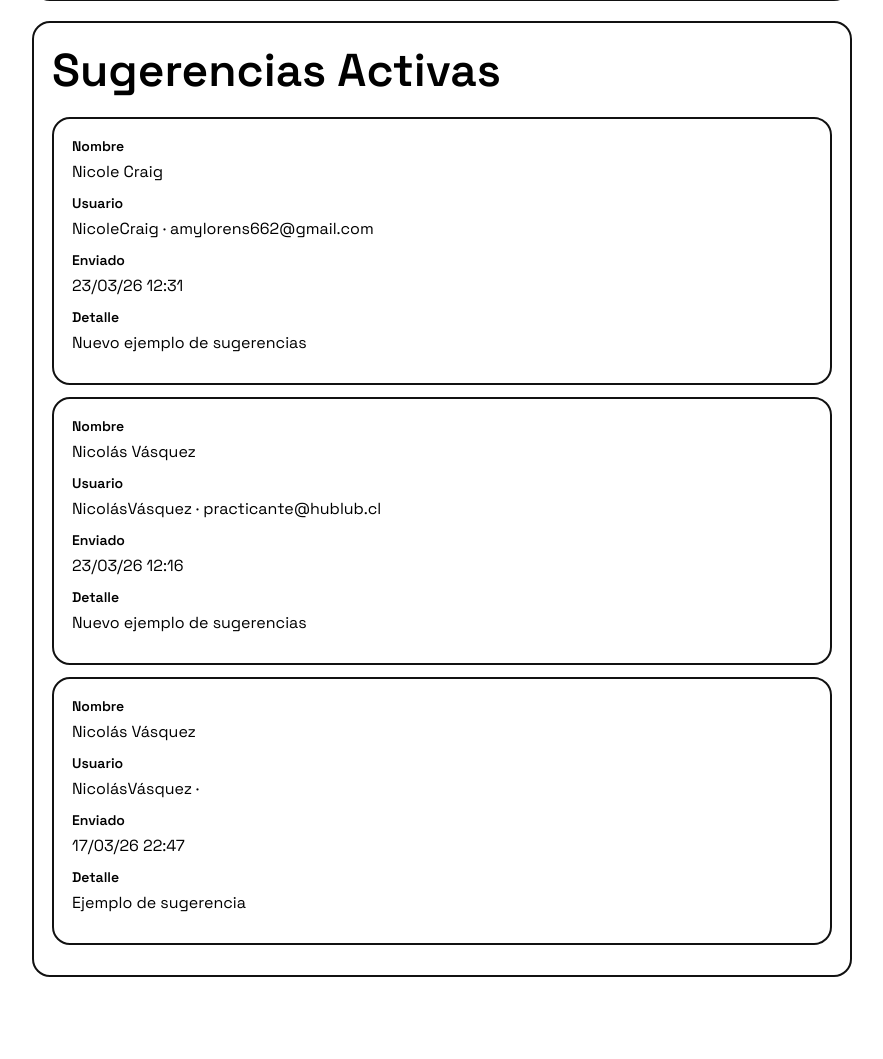
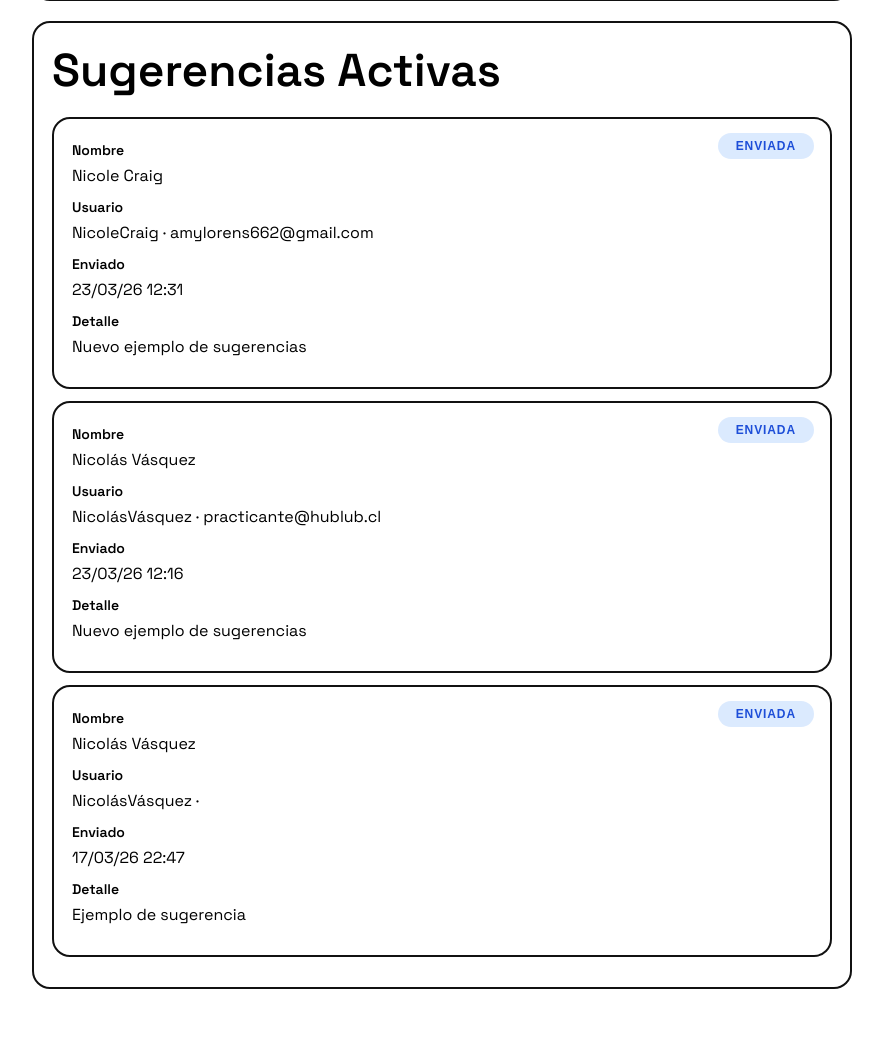
Before and after one commit to pabloandrestro/dashboard-practicantes, a Django app: page /sugerencias/ in a window 1280 px wide. Shown: the part 567-1626 px from the top of the page, without its empty margins (198-1081 px from the left). Before the commit the page ends 1544 px from the top, so only its background shows below. Run offline with Django 5.2, Linux system fonts and the light colour scheme; a user stored in the database is signed in; data comes from the database, SQL or seed files in the repository; both versions use the stored data as it was after the commit.

Commit message:
Integracion Boton de estado en seccion Sugerencias

```diff
--- a/config/urls.py
+++ b/config/urls.py
@@ -20,7 +20,7 @@ from core.views import (
     inicio, proyectos, horas,
 
     # Perfil practicante
-    perfil, perfil_editar, sugerencias,
+    perfil, perfil_editar, sugerencias, sugerencia_cambiar_estado,
 
     # Proyectos / reportes / horas
     proyecto_crear, proyecto_detalle, proyecto_cambiar_foto,
@@ -63,6 +63,7 @@ urlpatterns = [
     path("perfil/", perfil, name="perfil"),
     path("perfil/editar/", perfil_editar, name="perfil_editar"),
     path("sugerencias/", sugerencias, name="sugerencias"),
+    path("sugerencias/<int:sugerencia_id>/estado/", sugerencia_cambiar_estado, name="sugerencia_cambiar_estado"),
 
     # =========================
     # SECCIONES PRINCIPALES
--- a/core/models.py
+++ b/core/models.py
@@ -250,11 +250,22 @@ class Sugerencia(models.Model):
     - la fecha y hora de envío
     """
 
+    ESTADO_CHOICES = [
+        ("enviada", "Enviada"),
+        ("leida", "Leida"),
+        ("finalizada", "Finalizada"),
+    ]
+
     usuario = models.ForeignKey(User, on_delete=models.CASCADE)
     nombre = models.CharField(max_length=255)
     email = models.EmailField()
     texto = models.TextField()
     creado_en = models.DateTimeField(auto_now_add=True)
+    estado = models.CharField(
+        max_length=20,
+        choices=ESTADO_CHOICES,
+        default="enviada",
+    )
 
     def __str__(self):
         return f"Sugerencia de {self.usuario.username} ({self.creado_en.strftime('%d/%m/%y %H:%M')})"
--- a/core/templates/sugerencias.html
+++ b/core/templates/sugerencias.html
@@ -92,6 +92,51 @@
     .grid{ grid-template-columns:1fr; }
     .top h1{ font-size:38px; }
   }
+
+  /* Tarjeta de sugerencia: posición relativa para el badge */
+  .card-sugerencia {
+    position: relative;
+    padding-top: 22px;
+  }
+
+  /* Badge/botón de estado pill — esquina superior derecha */
+  .estado-btn {
+    position: absolute;
+    top: 14px;
+    right: 16px;
+    padding: 6px 18px;
+    border-radius: 999px;
+    font-size: 12px;
+    font-weight: 700;
+    letter-spacing: 0.9px;
+    text-transform: uppercase;
+    border: none;
+    white-space: nowrap;
+    transition: transform 0.1s ease, box-shadow 0.1s ease;
+  }
+
+  /* Clickeable (superusuario) */
+  button.estado-btn {
+    cursor: pointer;
+  }
+  button.estado-btn:hover {
+    transform: scale(1.05);
+    box-shadow: 0 2px 8px rgba(0,0,0,0.12);
+  }
+  button.estado-btn:active {
+    transform: scale(0.97);
+  }
+
+  /* Solo lectura (usuario normal) */
+  span.estado-btn {
+    cursor: default;
+  }
+
+  /* Colores por estado */
+  .estado-enviada    { background: #dbeafe; color: #1d4ed8; }
+  .estado-leida      { background: #fef9c3; color: #92400e; }
+  .estado-finalizada { background: #dcfce7; color: #15803d; }
+
 </style>
 
 <div class="wrap">
@@ -161,7 +206,29 @@
     {% if sugerencias_list %}
       {% for s in sugerencias_list %}
         <div class="row">
-          <div class="card">
+          <div class="card card-sugerencia">
+
+            {% if request.user.is_superuser %}
+              <!-- Superusuario: botón pill que cicla al siguiente estado al hacer clic -->
+              <form method="POST" action="{% url 'sugerencia_cambiar_estado' s.id %}" style="display:inline;">
+                {% csrf_token %}
+                <input type="hidden" name="estado" id="next-{{ s.id }}"
+                  value="{% if s.estado == 'enviada' %}leida{% elif s.estado == 'leida' %}finalizada{% else %}enviada{% endif %}">
+                <button
+                  type="submit"
+                  class="estado-btn estado-{{ s.estado }}"
+                  title="Clic para avanzar al siguiente estado"
+                >
+                  {{ s.get_estado_display }}
+                </button>
+              </form>
+            {% else %}
+              <!-- Usuario normal: solo lectura -->
+              <span class="estado-btn estado-{{ s.estado }}">
+                {{ s.get_estado_display }}
+              </span>
+            {% endif %}
+
             <div class="row">
               <label>Nombre</label>
               <div>{{ s.nombre }} </div>
@@ -184,6 +251,7 @@
           </div>
         </div>
       {% endfor %}
+
     {% else %}
       <div class="hint">No hay sugerencias para mostrar.</div>
     {% endif %}
--- a/core/views.py
+++ b/core/views.py
@@ -293,6 +293,28 @@ def sugerencias(request):
         "form": form,
         "sugerencias_list": sugerencias_qs,
     })
+
+
+@login_required
+@require_POST
+def sugerencia_cambiar_estado(request, sugerencia_id):
+    """
+    Permito al superusuario cambiar el estado de una sugerencia.
+    Los estados válidos son: enviada, leida, finalizada.
+    """
+    if not request.user.is_superuser:
+        return redirect("sugerencias")
+
+    sugerencia = get_object_or_404(Sugerencia, id=sugerencia_id)
+    nuevo_estado = request.POST.get("estado", "").strip()
+
+    estados_validos = [choice[0] for choice in Sugerencia.ESTADO_CHOICES]
+    if nuevo_estado in estados_validos:
+        sugerencia.estado = nuevo_estado
+        sugerencia.save(update_fields=["estado"])
+
+    return redirect("sugerencias")
+
 
 
 # =========================================================
```
Also changed, not shown: core/migrations/0013_sugerencia_estado.py (added), db.sqlite3.
